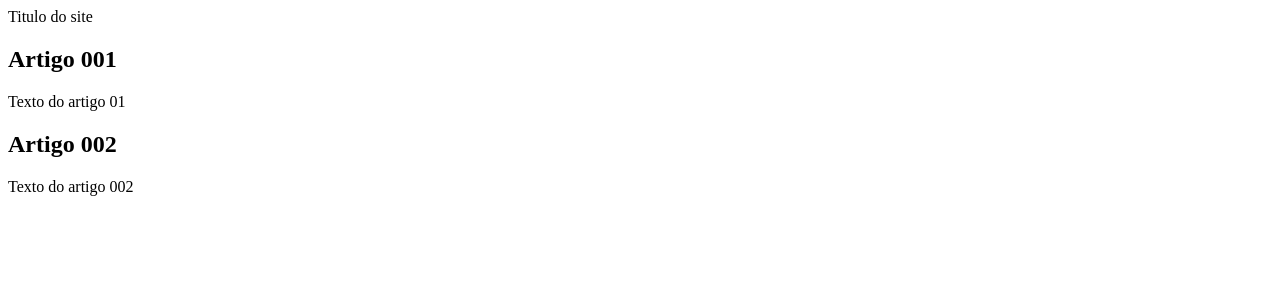
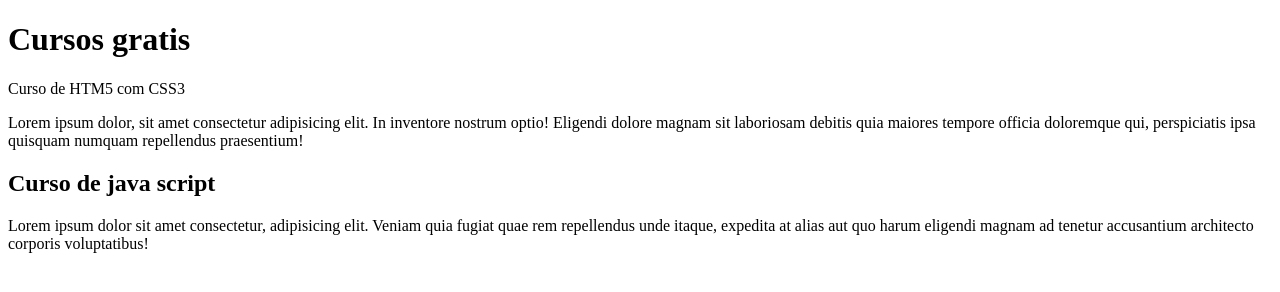
Before and after one commit to leolyra/projeto-site, a plain HTML site: page index.html in a window 1280 px wide. Drawn offline with Linux system fonts and the light colour scheme.

Commit message:
Update index.html

```diff
--- a/index.html
+++ b/index.html
@@ -7,15 +7,16 @@
 </head>
 <body>
     <main>
-        <header>Titulo do site</header>
-        <article>
-            <h2>Artigo 001</h2>
-            <p>Texto do artigo 01</p>
+        <header>
+            <h1>Cursos gratis</h1>
+        </header>
+        <article>Curso de HTM5 com CSS3</h2>
+            <p>Lorem ipsum dolor, sit amet consectetur adipisicing elit. In inventore nostrum optio! Eligendi dolore magnam sit laboriosam debitis quia maiores tempore officia doloremque qui, perspiciatis ipsa quisquam numquam repellendus praesentium!</p>
         </article>
 
         <article>
-            <h2>Artigo 002</h2>
-            <p>Texto do artigo 002</p>
+            <h2>Curso de java script</h2>
+            <p>Lorem ipsum dolor sit amet consectetur, adipisicing elit. Veniam quia fugiat quae rem repellendus unde itaque, expedita at alias aut quo harum eligendi magnam ad tenetur accusantium architecto corporis voluptatibus!</p>
         </article>
     </main>
 </body>
```
